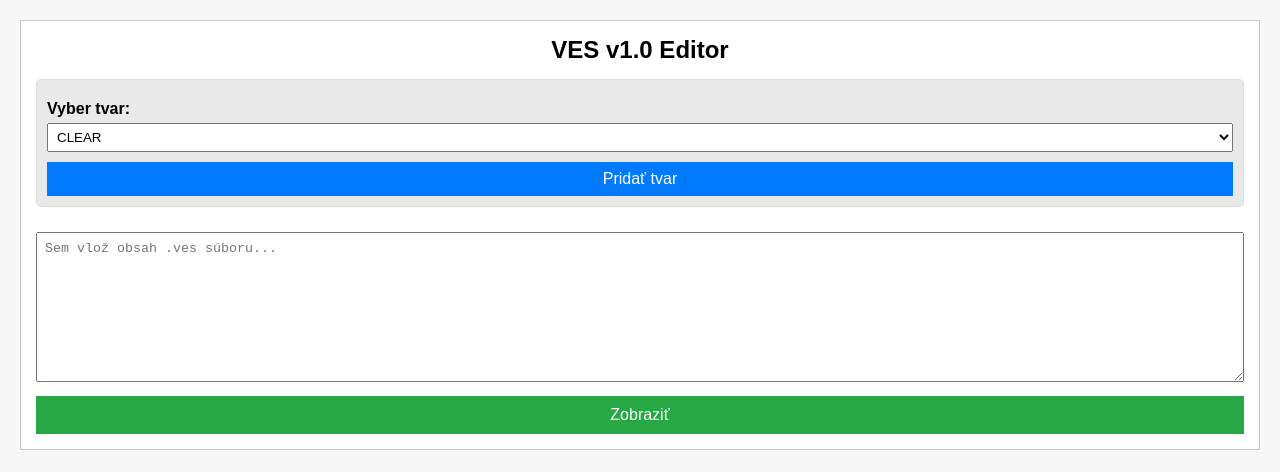
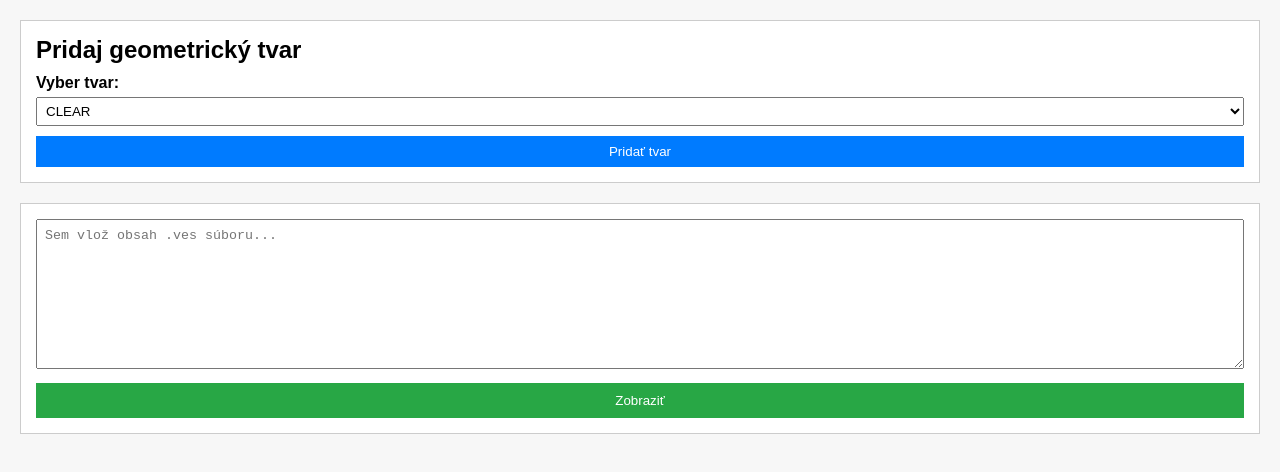
Before and after one commit to Zuzana825/ves, a plain HTML site: page public/index.html in a window 1280 px wide. Drawn offline with Linux system fonts and the light colour scheme.

Commit message:
frontend edit

```diff
--- a/public/index.html
+++ b/public/index.html
@@ -7,10 +7,8 @@
   <link rel="stylesheet" type="text/css" href="style.css">
 </head>
 <body>
-  <section id="editorSection">
-    <h1>VES v1.0 Editor</h1>
-    <!-- Editor pre zadávanie geometrických tvarov -->
-    <div id="shapeEditor">
+  <section id="shapeControl">
+    <h2>Pridaj geometrický tvar</h2>
     <label for="shapeSelect">Vyber tvar:</label>
     <select id="shapeSelect">
       <option value="CLEAR">CLEAR</option>
@@ -22,21 +20,21 @@
       <option value="RECT">RECT</option>
       <option value="LINE">LINE</option>
     </select>
-      <!-- Dynamicky generované vstupné polia pre vybraný tvar -->
     <div id="shapeInputs"></div>
-      <!-- Tlačidlo, ktoré pripojí príkaz ako nový riadok do textarea -->
-      <button id="addShapeBtn" type="button">Pridať tvar</button>
-    </div>
-    <!-- Formulár, ktorý obsahuje výsledný VES skript -->
-    <form id="vesForm">
-      <textarea id="vesTextarea" name="ves" placeholder="Sem vlož obsah .ves súboru..."></textarea>
+    <button type="button" id="addShapeButton">Pridať tvar</button>
+  </section>
+
+  <section>
+    <form id="vesForm" action="/render" method="POST">
+      <textarea name="ves" placeholder="Sem vlož obsah .ves súboru..."></textarea>
       <button type="submit">Zobraziť</button>
     </form>
   </section>
-  <!-- Výstupná sekcia: napr. na zobrazenie výsledného obrázka -->
-  <section id="outputSection">
+
+  <section>
     <img id="output" src="" alt="Vygenerovaný obrázok" style="display: none;">
   </section>
-  <script src="script.js"></script>
+
+  <script type="text/javascript" src="script.js"></script>
 </body>
 </html>
--- a/public/style.css
+++ b/public/style.css
@@ -1,4 +1,3 @@
-/* Reset a základné štýly */
 * {
 	box-sizing: border-box;
 	margin: 0;
@@ -7,92 +6,79 @@
 
   body {
 	font-family: Arial, sans-serif;
-	margin: 20px;
+	padding: 20px;
 	background: #f7f7f7;
   }
 
-  /* Sekcia editoru */
-  #editorSection {
+  #shapeControl {
 	border: 1px solid #ccc;
 	padding: 15px;
+	background: #fff;
 	margin-bottom: 20px;
-	background: #ffffff;
   }
 
-  #editorSection h1 {
-	margin-bottom: 15px;
-	text-align: center;
+  #shapeControl h2 {
+	margin-bottom: 10px;
   }
 
-  /* Editor pre tvar */
-  #shapeEditor {
-	margin-bottom: 15px;
-	padding: 10px;
-	border: 1px solid #ddd;
-	border-radius: 5px;
-	background: #e9e9e9;
-  }
-
-  #shapeEditor label {
+  #shapeControl label {
 	display: block;
 	margin-top: 10px;
 	font-weight: bold;
   }
 
-  #shapeEditor select,
-  #shapeEditor input {
+  #shapeControl select,
+  #shapeControl input {
 	width: 100%;
 	padding: 5px;
 	margin-top: 5px;
   }
 
-  #shapeEditor button {
+  #shapeControl button {
 	margin-top: 10px;
 	padding: 8px;
 	width: 100%;
 	background: #007BFF;
+	color: #fff;
 	border: none;
-	color: white;
-	font-size: 16px;
 	cursor: pointer;
   }
 
-  #shapeEditor button:hover {
+  #shapeControl button:hover {
 	background: #0056b3;
   }
 
-  /* Formulár s textarea */
-  #vesForm textarea {
+  form {
+	border: 1px solid #ccc;
+	padding: 15px;
+	background: #fff;
+	margin-bottom: 20px;
+  }
+
+  form textarea {
 	width: 100%;
 	height: 150px;
 	padding: 8px;
-	margin-top: 10px;
 	font-family: monospace;
   }
 
-  #vesForm button {
+  form button {
 	margin-top: 10px;
 	padding: 10px;
 	width: 100%;
 	background: #28a745;
 	border: none;
-	color: white;
-	font-size: 16px;
+	color: #fff;
 	cursor: pointer;
   }
 
-  #vesForm button:hover {
+  form button:hover {
 	background: #1e7e34;
   }
 
-  /* Výstupná sekcia */
-  #outputSection {
-	text-align: center;
-	margin-top: 20px;
-  }
-
-  #outputSection img {
+  section img {
 	max-width: 100%;
-	height: auto;
+	display: block;
+	margin: 0 auto;
 	border: 1px solid #ccc;
   }
```
Lines whose indentation alone changed are shown as unchanged.
